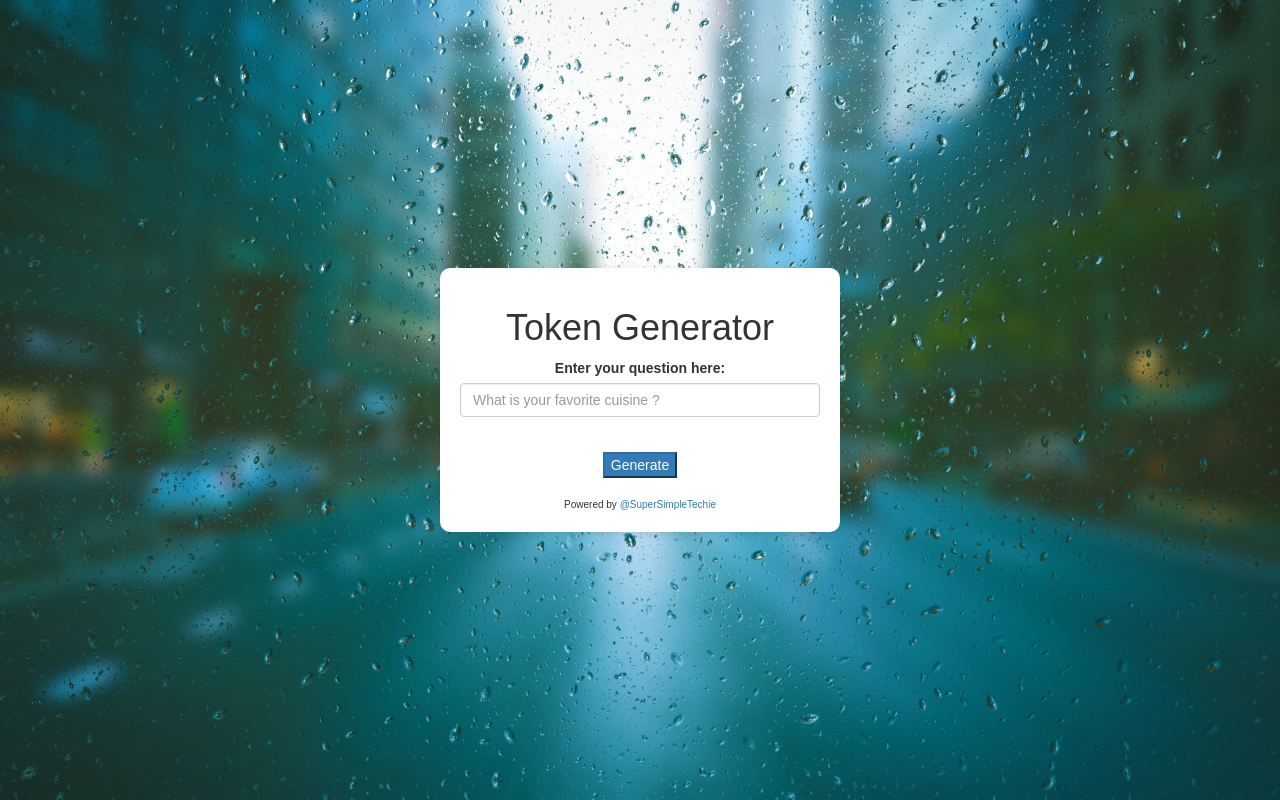
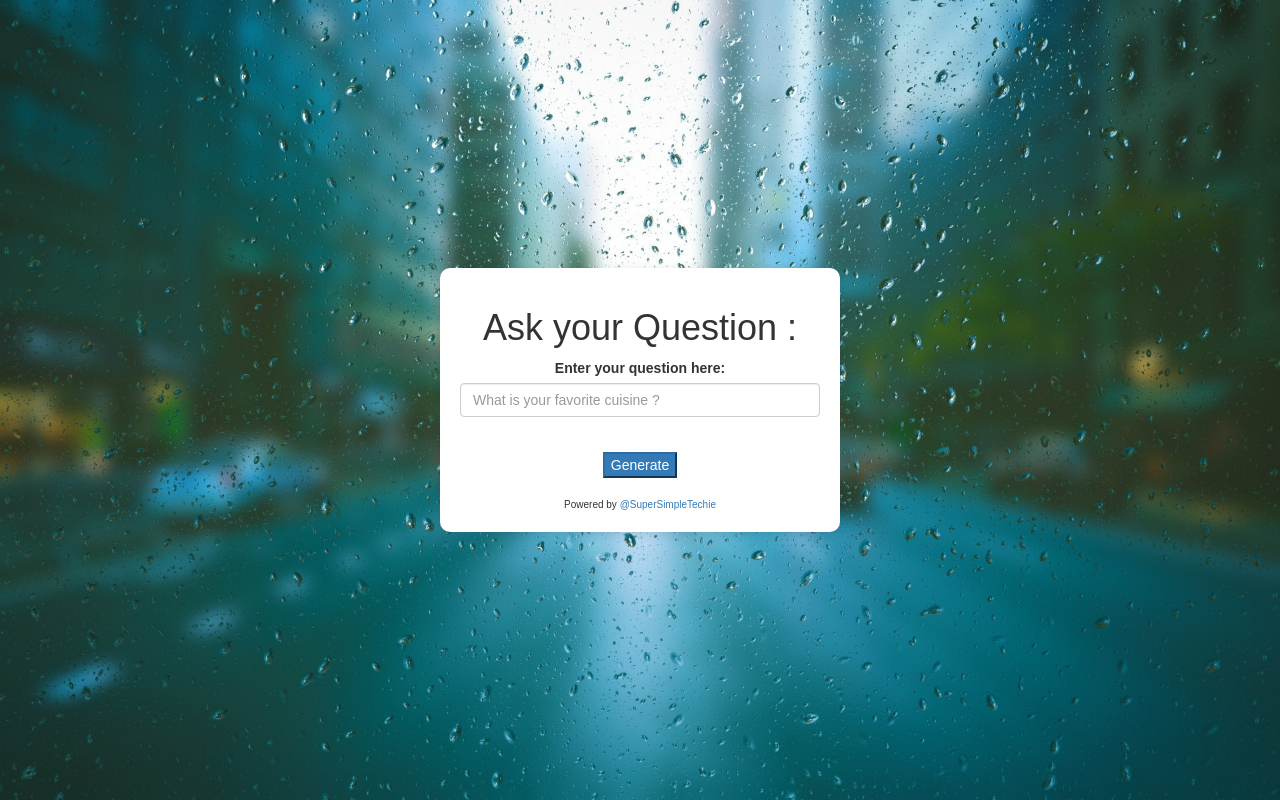
Before and after one commit to siddharth-git/siddharth-git.github.io, a plain HTML site: page index.html in a window 1280 px wide. Drawn offline with nearby package versions, Linux system fonts and the light colour scheme.

Commit message:
content updated

```diff
--- a/index.html
+++ b/index.html
@@ -46,7 +46,7 @@
 
 <body>
     <div class="container">
-        <h1>Token Generator</h1>
+        <h1>Ask your Question :</h1>
         <form id="tokenForm">
             <div class="form-group">
                 <label for="inputQ">Enter your question here: </label>
```
